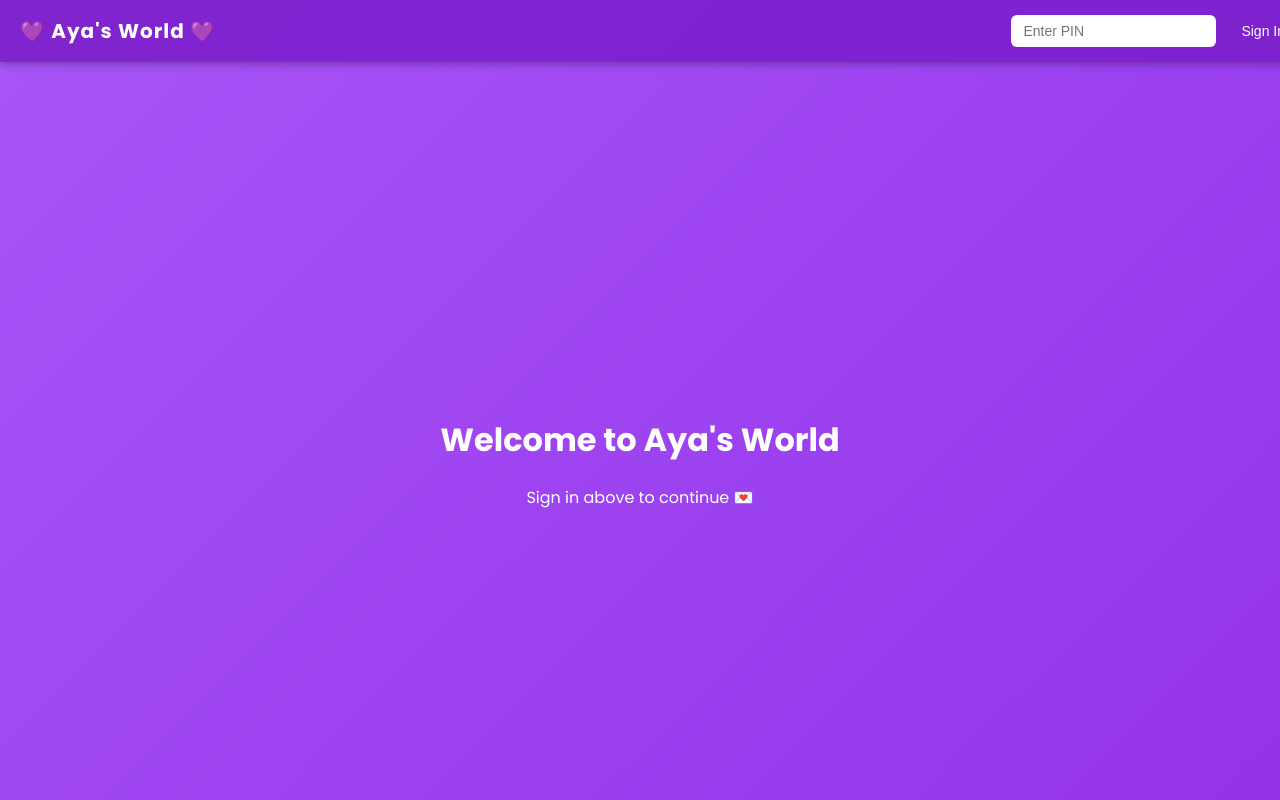
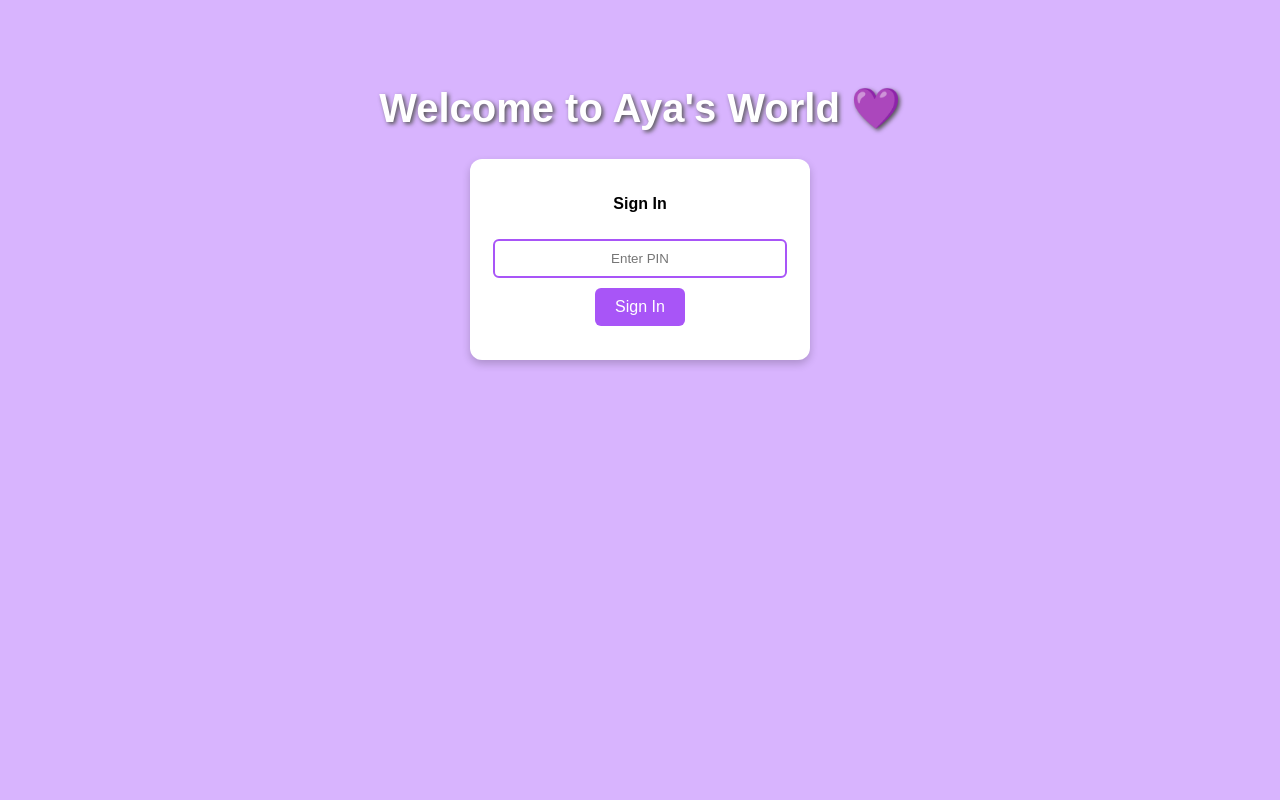
Before and after one commit to francheskasofieliton2-ship-it/Sofiew, a plain HTML site: page index.html in a window 1280 px wide. Drawn offline with Linux system fonts and the light colour scheme.

Commit message:
Update index.html

```diff
--- a/index.html
+++ b/index.html
@@ -2,111 +2,80 @@
 <html lang="en">
 <head>
   <meta charset="UTF-8">
+  <meta name="viewport" content="width=device-width, initial-scale=1.0">
   <title>Aya's World - Sign In</title>
-  <link href="https://fonts.googleapis.com/css2?family=Poppins:wght@400;600;700&display=swap" rel="stylesheet">
   <style>
     body {
-      margin: 0;
-      font-family: 'Poppins', sans-serif;
-      background: linear-gradient(135deg, #a855f7, #9333ea);
-      height: 100vh;
-      display: flex;
-      justify-content: center;
-      align-items: center;
-      color: white;
+      font-family: Arial, sans-serif;
+      background-color: #d8b4fe; /* Purple theme */
+      text-align: center;
+      padding: 50px;
     }
 
-    nav {
-      width: 100%;
-      background-color: rgba(126, 34, 206, 0.95);
-      padding: 15px 20px;
-      position: fixed;
-      top: 0;
-      left: 0;
-      display: flex;
-      justify-content: space-between;
-      align-items: center;
-      box-shadow: 0 2px 8px rgba(0,0,0,0.3);
+    h1 {
+      font-size: 40px;
+      color: white;
+      text-shadow: 2px 2px 4px #555;
     }
 
-    nav .title {
-      font-weight: 700;
-      font-size: 20px;
-      letter-spacing: 1px;
+    .form-box {
+      background: white;
+      padding: 20px;
+      border-radius: 12px;
+      width: 300px;
+      margin: auto;
+      box-shadow: 0 4px 8px rgba(0,0,0,0.2);
     }
 
-    nav form {
-      display: flex;
-      align-items: center;
-      gap: 10px;
+    input {
+      width: 90%;
+      padding: 10px;
+      margin: 10px 0;
+      border: 2px solid #a855f7;
+      border-radius: 6px;
+      text-align: center;
     }
 
-    nav input[type="password"] {
-      padding: 8px 12px;
+    button {
+      background: #a855f7;
+      color: white;
+      padding: 10px 20px;
       border: none;
       border-radius: 6px;
-      font-size: 14px;
-      outline: none;
+      cursor: pointer;
+      font-size: 16px;
     }
 
-    nav button {
-      background-color: #7e22ce;
-      color: white;
-      border: none;
-      padding: 8px 15px;
-      border-radius: 6px;
-      cursor: pointer;
-      font-size: 14px;
-      transition: 0.3s;
-    }
-
-    nav button:hover {
-      background-color: #9333ea;
+    button:hover {
+      background: #9333ea;
     }
 
     .error {
-      color: #ffb4b4;
-      font-size: 13px;
-      position: absolute;
-      top: 70px;
-      right: 20px;
-    }
-
-    .content {
-      text-align: center;
-      margin-top: 120px;
+      color: red;
+      font-size: 14px;
     }
   </style>
 </head>
 <body>
-  <nav>
-    <div class="title">💜 Aya's World 💜</div>
-    <form id="loginForm">
-      <input type="password" id="pin" placeholder="Enter PIN">
-      <button type="submit">Sign In</button>
-    </form>
-  </nav>
+  <h1>Welcome to Aya's World 💜</h1>
 
-  <div class="error" id="errorMsg"></div>
-
-  <div class="content">
-    <h1>Welcome to Aya's World</h1>
-    <p>Sign in above to continue 💌</p>
+  <div class="form-box">
+    <p><b>Sign In</b></p>
+    <input type="password" id="pinInput" placeholder="Enter PIN">
+    <br>
+    <button onclick="checkPin()">Sign In</button>
+    <p id="errorMsg" class="error"></p>
   </div>
 
   <script>
-    document.getElementById("loginForm").addEventListener("submit", function(event){
-      event.preventDefault();
-      const pin = document.getElementById("pin").value;
-      const errorMsg = document.getElementById("errorMsg");
-
-      if(pin === "121924"){
-        // ✅ Redirect to your letter page
-        window.location.assign("Fie.html");
+    function checkPin() {
+      let pin = document.getElementById("pinInput").value;
+      if (pin === "121924") {
+        window.location.href = "Fie.html"; // Redirect to next page
       } else {
-        errorMsg.textContent = "❌ Wrong PIN! Try again.";
+        document.getElementById("errorMsg").innerText = "❌ Wrong PIN, try again!";
       }
-    });
+    }
   </script>
 </body>
 </html>
```
